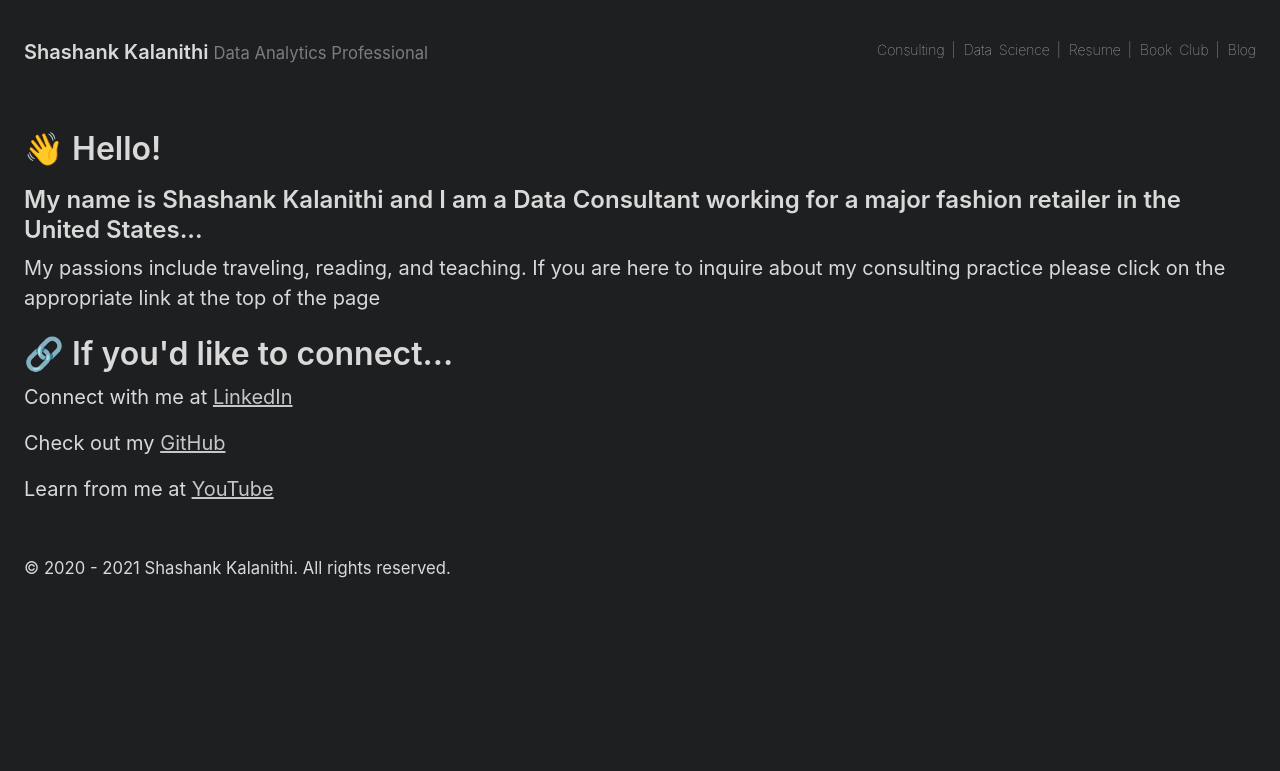
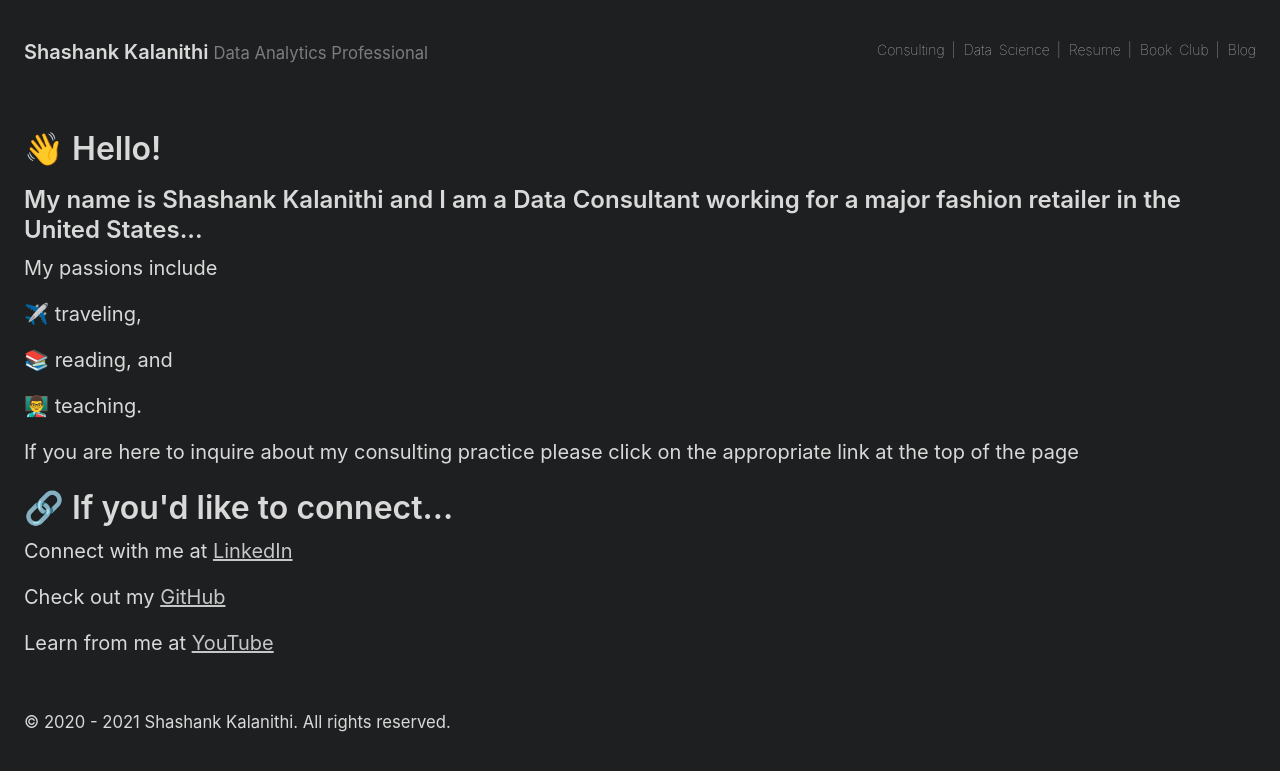
Before and after one commit to kshashank03/kshashank03.github.io, a Jekyll site: the page built from index.html, in a window 1280 px wide. Shown: the top 771 px of the page. Built offline with Jekyll 4.4.1, drawn with Linux system fonts in a browser that asks for light colours; nearby versions of some CDN libraries; the list of posts is cut into pages by our own code.

Commit message:
homepage edit

```diff
--- a/index.html
+++ b/index.html
@@ -6,9 +6,12 @@ title: Home
 <div>
 <h1>👋 Hello!</h1>
 <h2>My name is Shashank Kalanithi and I am a Data Consultant working for a major fashion retailer in the United States...</h2>
-<p>My passions include traveling, reading, and teaching.
-
-  If you are here to inquire about my consulting practice please click on the appropriate link at the top of the page</p>
+<p>My passions include </p>
+<p>✈️ traveling, </p>
+<p>📚 reading, and </p>
+<p>👨‍🏫 teaching. </p>
+<p> </p>
+<p>If you are here to inquire about my consulting practice please click on the appropriate link at the top of the page</p>
 
 <h1>🔗 If you'd like to connect... </h1>
 <p> Connect with me at <a href="https://github.com/kshashank03/data-science-projects">LinkedIn</a></p>
```
